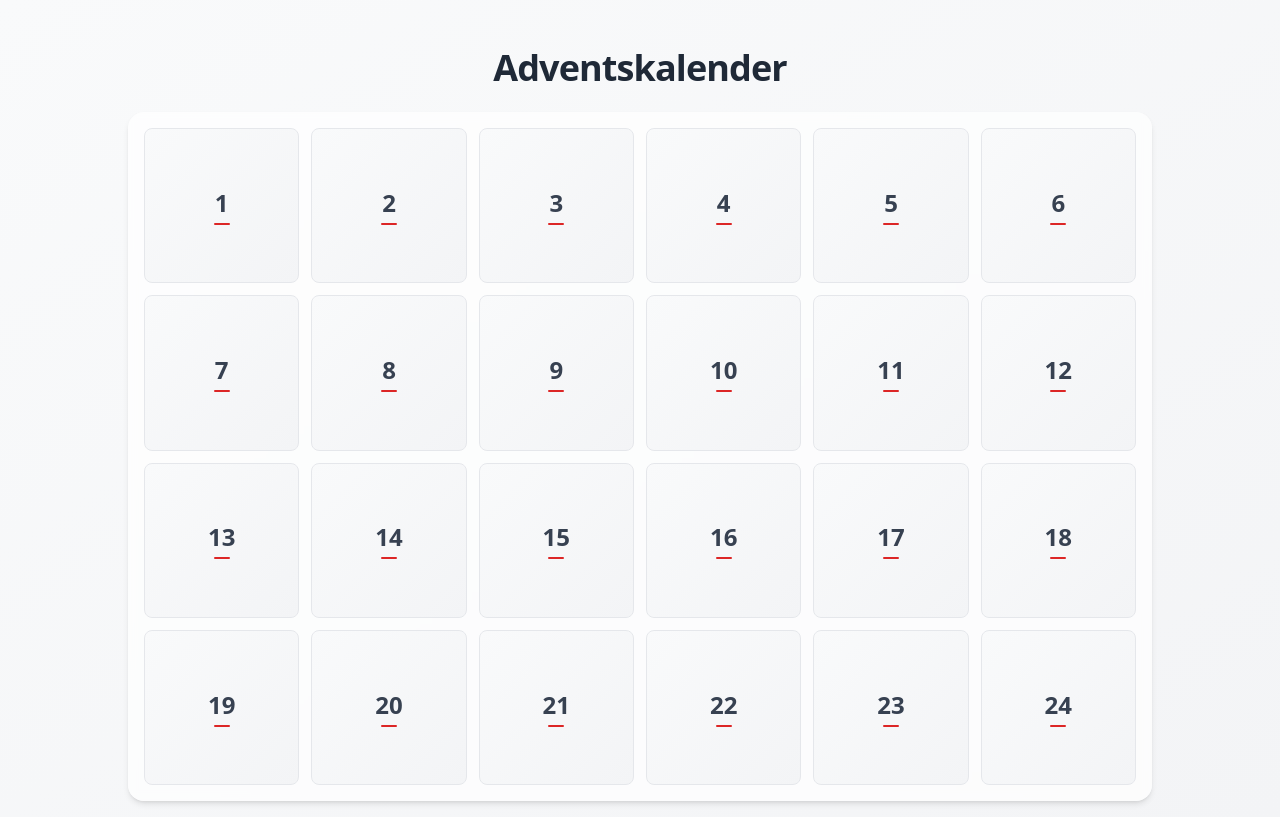
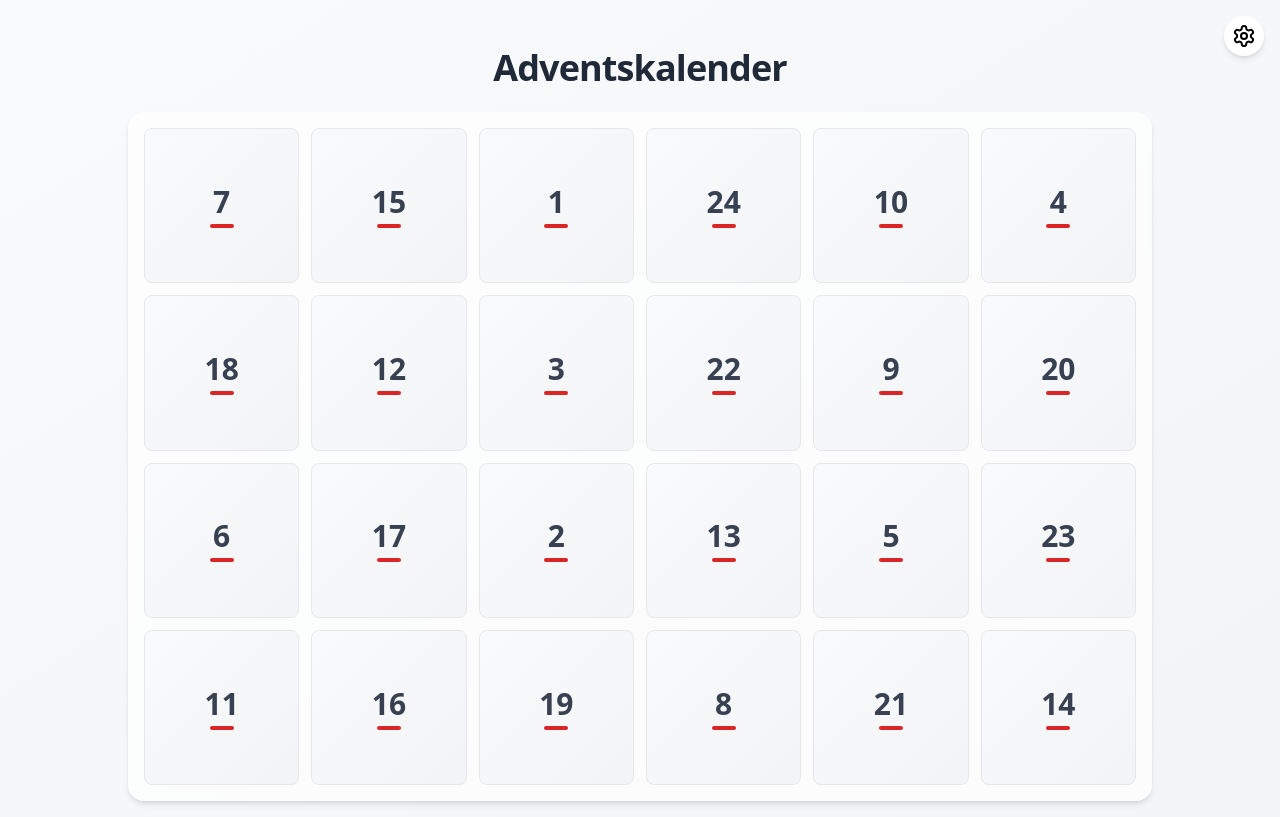
Before and after one commit to richard-zi/advent, a React (Create React App) app in the folder frontend/adventskalender/: page / in a window 1280 px wide. Built offline with nearby package versions, Linux system fonts and the light colour scheme.

Commit message:
add settings

```diff
--- a/frontend/adventskalender/src/components/AdventCalendar.js
+++ b/frontend/adventskalender/src/components/AdventCalendar.js
@@ -1,11 +1,21 @@
 import React, { useState, useEffect } from 'react';
+import { Settings } from 'lucide-react';
 import CalendarDoor from './CalendarDoor';
 import ContentPopup from './ContentPopup';
+import SettingsModal from './SettingsModal';
 
 const AdventCalendar = () => {
   const [openDoors, setOpenDoors] = useState({});
   const [calendarData, setCalendarData] = useState({});
   const [selectedContent, setSelectedContent] = useState(null);
+  const [isSettingsOpen, setIsSettingsOpen] = useState(false);
+
+  // Vorgemischte Reihenfolge der Türchen
+  const doorOrder = [
+    7, 15, 1, 24, 10, 4, 18, 12, 3, 22,
+    9, 20, 6, 17, 2, 13, 5, 23, 11, 16,
+    19, 8, 21, 14
+  ];
 
   useEffect(() => {
     fetchCalendarData();
@@ -33,16 +43,24 @@ const AdventCalendar = () => {
     setSelectedContent(null);
   };
 
-  const doorLayout = Array.from({ length: 24 }, (_, index) => ({ day: index + 1 }));
+  const toggleSettings = () => {
+    setIsSettingsOpen(!isSettingsOpen);
+  };
 
   return (
-    <div className="min-h-screen bg-gradient-to-br from-gray-50 to-gray-100 flex flex-col items-center pt-8 sm:pt-12 p-2 sm:p-4">
-      <h1 className="text-3xl sm:text-4xl font-bold text-center mb-4 sm:mb-6 text-gray-800 tracking-tight">
+    <div className="min-h-screen bg-gradient-to-br from-gray-50 to-gray-100 flex flex-col items-center pt-4 sm:pt-8 md:pt-12 p-2 sm:p-4 relative">
+      <button
+        onClick={toggleSettings}
+        className="absolute top-4 right-4 p-2 bg-white rounded-full shadow-md hover:bg-gray-100 transition-colors duration-200"
+      >
+        <Settings size={24} />
+      </button>
+      <h1 className="text-2xl sm:text-3xl md:text-4xl font-bold text-center mb-4 sm:mb-6 text-gray-800 tracking-tight">
         Adventskalender
       </h1>
-      <div className="w-full max-w-5xl p-2 sm:p-4 bg-white bg-opacity-70 backdrop-filter backdrop-blur-sm rounded-2xl shadow-md">
-        <div className="grid grid-cols-6 gap-2 sm:gap-3">
-          {doorLayout.map(({ day }) => (
+      <div className="w-full max-w-xs sm:max-w-2xl md:max-w-4xl lg:max-w-5xl p-2 sm:p-4 bg-white bg-opacity-70 backdrop-filter backdrop-blur-sm rounded-2xl shadow-md">
+        <div className="grid grid-cols-3 sm:grid-cols-4 md:grid-cols-6 gap-2 sm:gap-3">
+          {doorOrder.map((day) => (
             <CalendarDoor
               key={day}
               day={day}
@@ -58,6 +76,10 @@ const AdventCalendar = () => {
         onClose={handleClosePopup}
         content={selectedContent}
       />
+      <SettingsModal
+        isOpen={isSettingsOpen}
+        onClose={toggleSettings}
+      />
     </div>
   );
 };
--- a/frontend/adventskalender/src/components/CalendarDoor.js
+++ b/frontend/adventskalender/src/components/CalendarDoor.js
@@ -2,12 +2,12 @@ import React from 'react';
 
 const CalendarDoor = ({ day, isOpen, onOpen, contentPreview }) => {
   const getPreviewText = (text) => {
-    return text && text.length > 60 ? text.substring(0, 60) + '...' : text;
+    return text && text.length > 12 ? text.substring(0, 12) + '...' : text;
   };
 
   return (
     <div
-      className={`aspect-square rounded-lg flex flex-col items-center justify-center cursor-pointer transition-all duration-300 transform hover:scale-102 border text-sm ${
+      className={`aspect-square rounded-lg flex flex-col items-center justify-center cursor-pointer transition-all duration-300 transform hover:scale-102 border ${
         isOpen
           ? 'bg-white shadow-sm border-gray-300'
           : 'bg-gradient-to-br from-gray-50 to-gray-100 hover:from-gray-100 hover:to-gray-200 border-gray-200'
@@ -17,11 +17,11 @@ const CalendarDoor = ({ day, isOpen, onOpen, contentPreview }) => {
       {isOpen ? (
         <div className="flex flex-col items-center justify-center p-1 w-full h-full">
           {contentPreview && contentPreview.type === 'text' && (
-            <p className="text-xs sm:text-sm text-gray-600 text-center overflow-hidden">{getPreviewText(contentPreview.data)}</p>
+            <p className="text-[0.6rem] sm:text-xs md:text-sm text-gray-600 text-center overflow-hidden">{getPreviewText(contentPreview.data)}</p>
           )}
           {contentPreview && contentPreview.type === 'video' && (
             <div className="w-full h-full flex items-center justify-center bg-gray-100 rounded-md">
-              <svg className="w-6 h-6 text-gray-500" fill="none" stroke="currentColor" viewBox="0 0 24 24" xmlns="http://www.w3.org/2000/svg">
+              <svg className="w-4 h-4 sm:w-5 sm:h-5 md:w-6 md:h-6 text-gray-500" fill="none" stroke="currentColor" viewBox="0 0 24 24" xmlns="http://www.w3.org/2000/svg">
                 <path strokeLinecap="round" strokeLinejoin="round" strokeWidth={2} d="M14.752 11.168l-3.197-2.132A1 1 0 0010 9.87v4.263a1 1 0 001.555.832l3.197-2.132a1 1 0 000-1.664z" />
                 <path strokeLinecap="round" strokeLinejoin="round" strokeWidth={2} d="M21 12a9 9 0 11-18 0 9 9 0 0118 0z" />
               </svg>
@@ -29,14 +29,14 @@ const CalendarDoor = ({ day, isOpen, onOpen, contentPreview }) => {
           )}
           {contentPreview && contentPreview.type === 'audio' && (
             <div className="w-full h-full flex items-center justify-center bg-gray-100 rounded-md">
-              <svg className="w-6 h-6 text-gray-500" fill="none" stroke="currentColor" viewBox="0 0 24 24" xmlns="http://www.w3.org/2000/svg">
+              <svg className="w-4 h-4 sm:w-5 sm:h-5 md:w-6 md:h-6 text-gray-500" fill="none" stroke="currentColor" viewBox="0 0 24 24" xmlns="http://www.w3.org/2000/svg">
                 <path strokeLinecap="round" strokeLinejoin="round" strokeWidth={2} d="M9 19V6l12-3v13M9 19c0 1.105-1.343 2-3 2s-3-.895-3-2 1.343-2 3-2 3 .895 3 2zm12-3c0 1.105-1.343 2-3 2s-3-.895-3-2 1.343-2 3-2 3 .895 3 2zM9 10l12-3" />
               </svg>
             </div>
           )}
           {contentPreview && contentPreview.type === 'image' && (
             <div className="w-full h-full flex items-center justify-center bg-gray-100 rounded-md">
-              <svg className="w-6 h-6 text-gray-500" fill="none" stroke="currentColor" viewBox="0 0 24 24" xmlns="http://www.w3.org/2000/svg">
+              <svg className="w-4 h-4 sm:w-5 sm:h-5 md:w-6 md:h-6 text-gray-500" fill="none" stroke="currentColor" viewBox="0 0 24 24" xmlns="http://www.w3.org/2000/svg">
                 <path strokeLinecap="round" strokeLinejoin="round" strokeWidth={2} d="M4 16l4.586-4.586a2 2 0 012.828 0L16 16m-2-2l1.586-1.586a2 2 0 012.828 0L20 14m-6-6h.01M6 20h12a2 2 0 002-2V6a2 2 0 00-2-2H6a2 2 0 00-2 2v12a2 2 0 002 2z" />
               </svg>
             </div>
@@ -44,8 +44,8 @@ const CalendarDoor = ({ day, isOpen, onOpen, contentPreview }) => {
         </div>
       ) : (
         <div className="w-full h-full flex flex-col items-center justify-center">
-          <span className="font-bold text-xl sm:text-2xl text-gray-700">{day}</span>
-          <div className="mt-1 w-4 h-0.5 bg-red-600 rounded-full"></div>
+          <span className="font-bold text-xl sm:text-2xl md:text-3xl text-gray-700">{day}</span>
+          <div className="mt-1 w-4 sm:w-5 md:w-6 h-1 bg-red-600 rounded-full"></div>
         </div>
       )}
     </div>
--- /dev/null
+++ b/frontend/adventskalender/src/components/SettingsModal.js
@@ -0,0 +1,55 @@
+import React from 'react';
+import Dialog from './Dialog';
+
+const SettingsModal = ({ isOpen, onClose }) => {
+  return (
+    <Dialog isOpen={isOpen} onClose={onClose}>
+      <div className="space-y-6">
+        <h2 className="text-2xl font-bold text-gray-800">Einstellungen</h2>
+        <div className="space-y-4">
+          <div>
+            <label htmlFor="background" className="block text-sm font-medium text-gray-700">
+              Hintergrund
+            </label>
+            <select
+              id="background"
+              name="background"
+              className="mt-1 block w-full pl-3 pr-10 py-2 text-base border-gray-300 focus:outline-none focus:ring-indigo-500 focus:border-indigo-500 sm:text-sm rounded-md"
+            >
+              <option>Standard</option>
+              <option>Weihnachtlich</option>
+              <option>Winterlich</option>
+            </select>
+          </div>
+          <div>
+            <label htmlFor="doorStyle" className="block text-sm font-medium text-gray-700">
+              Türchen-Stil
+            </label>
+            <select
+              id="doorStyle"
+              name="doorStyle"
+              className="mt-1 block w-full pl-3 pr-10 py-2 text-base border-gray-300 focus:outline-none focus:ring-indigo-500 focus:border-indigo-500 sm:text-sm rounded-md"
+            >
+              <option>Klassisch</option>
+              <option>Modern</option>
+              <option>Vintage</option>
+            </select>
+          </div>
+          <div className="flex items-center">
+            <input
+              id="snowfall"
+              name="snowfall"
+              type="checkbox"
+              className="h-4 w-4 text-indigo-600 focus:ring-indigo-500 border-gray-300 rounded"
+            />
+            <label htmlFor="snowfall" className="ml-2 block text-sm text-gray-700">
+              Schneefall-Effekt aktivieren
+            </label>
+          </div>
+        </div>
+      </div>
+    </Dialog>
+  );
+};
+
+export default SettingsModal;
```
